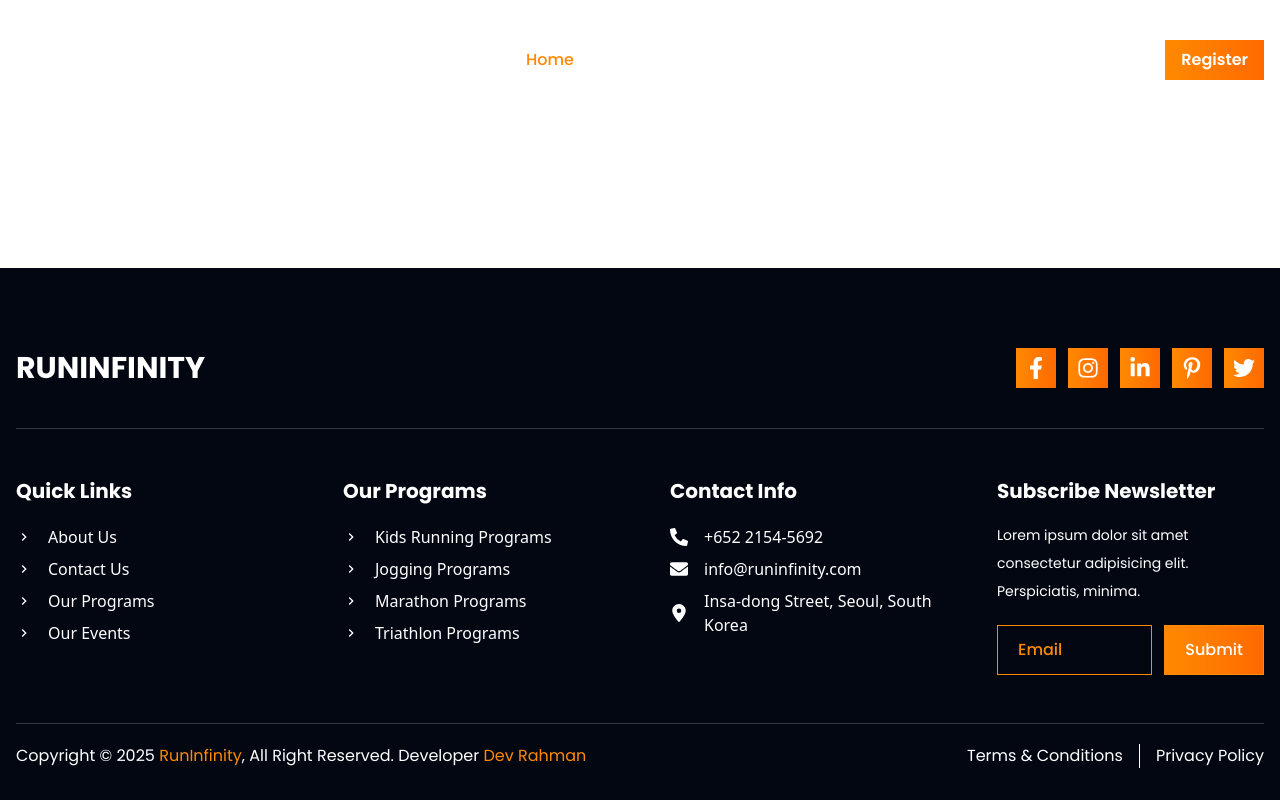
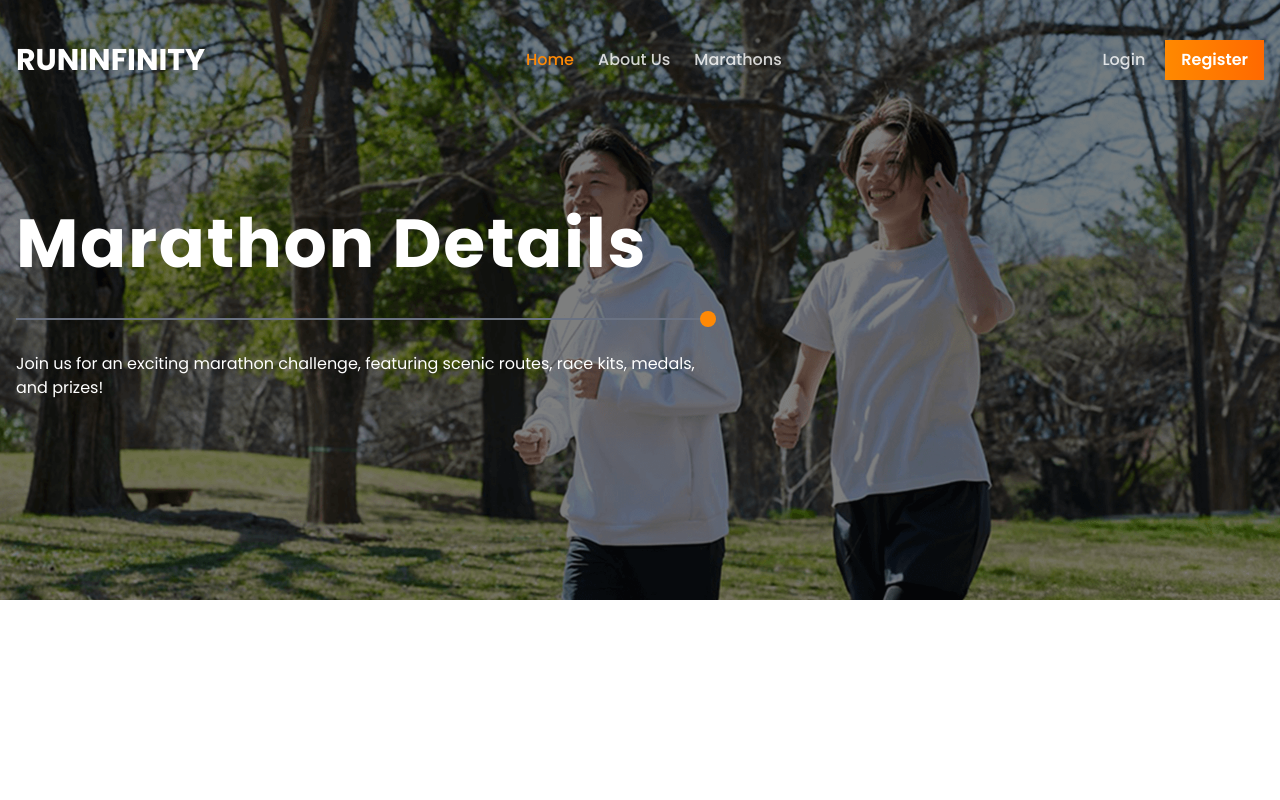
Before and after one commit to devrakibulrahman/runInfinity-client, a React (Vite) app: page /marathons/marathon_details/1 in a window 1280 px wide. Shown: the top 800 px of the page. Built offline with nearby package versions, Linux system fonts and the light colour scheme.

Commit message:
added page heading in the marathon details page

```diff
--- a/src/pages/MarathonDetailsPage.jsx
+++ b/src/pages/MarathonDetailsPage.jsx
@@ -1,8 +1,11 @@
+import PageHeading from "../components/PageHeading";
 
 const MarathonDetailsPage = () => {
     return (
         <>
-
+            <div className="w-full min-h-screen">
+                <PageHeading image={'/img/marathon_details.png'} heading={'Marathon Details'} paragraph={'Join us for an exciting marathon challenge, featuring scenic routes, race kits, medals, and prizes!'}></PageHeading>
+            </div>
         </>
     );
 };
```
Also changed, not shown: public/img/marathon_details.png.
